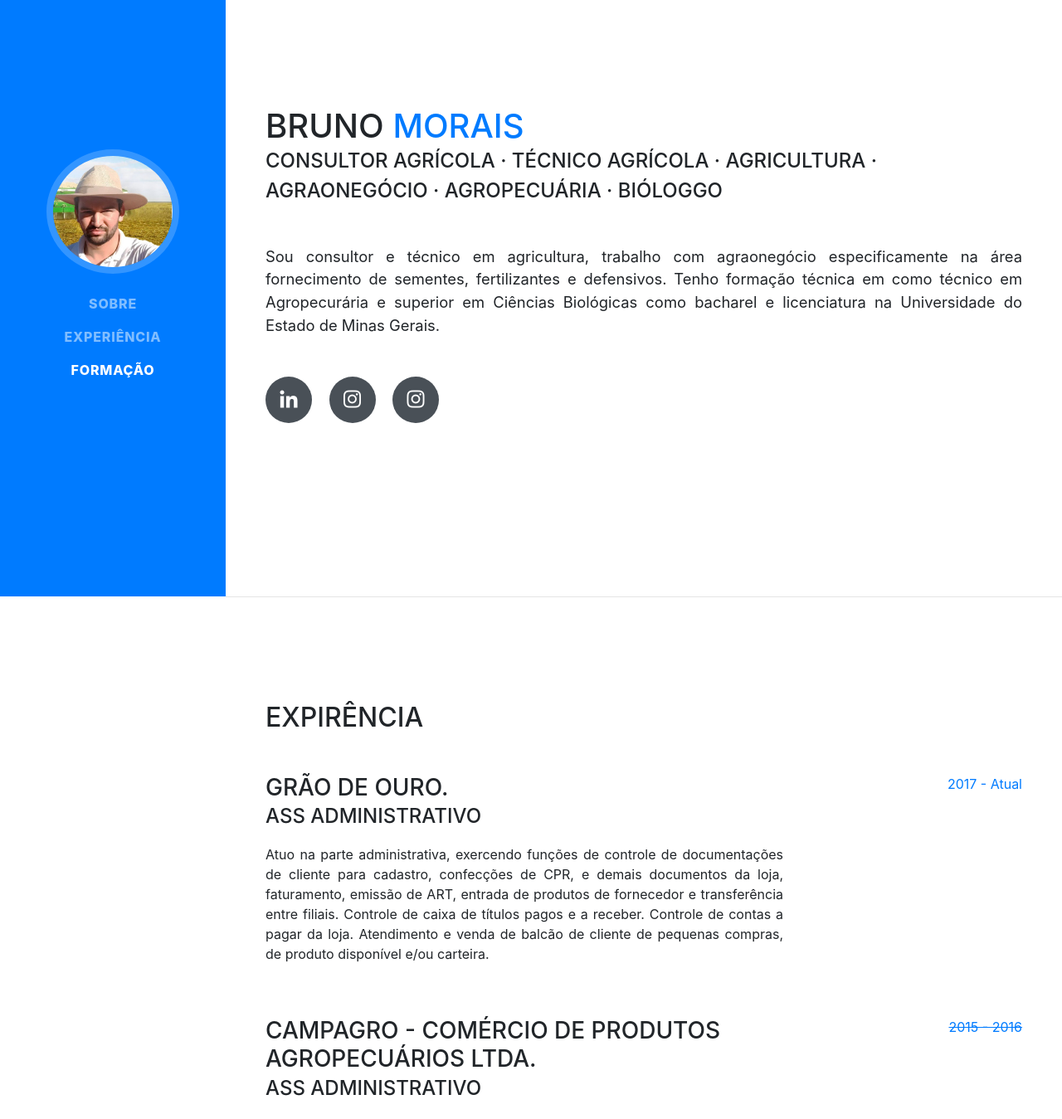
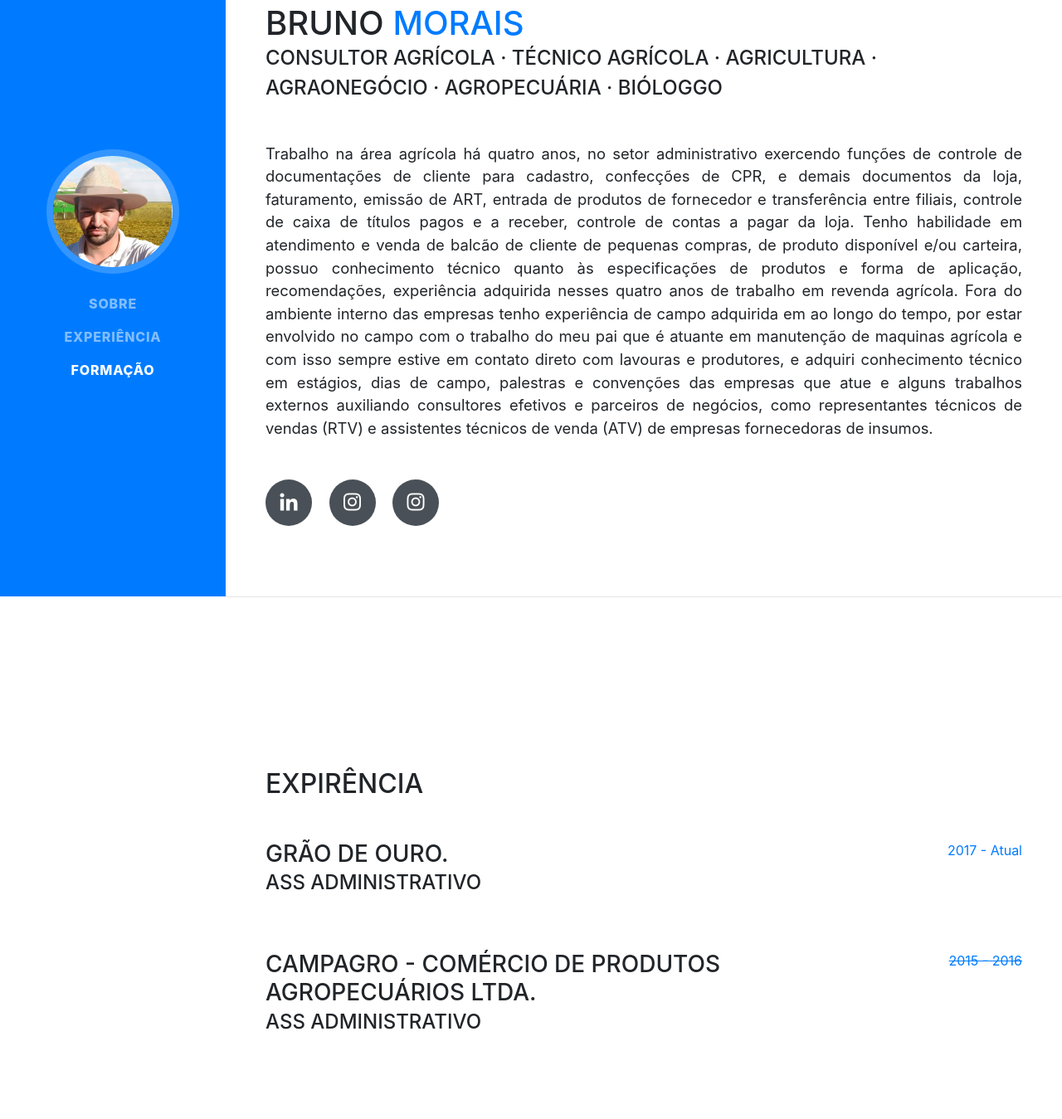
Before and after one commit to brunoagro/brunoagro.github.io, a website with bundled scripts: page index.html in a window 1280 px wide. Shown: the part 81-1430 px from the top of the page at 83% size. Built offline with nearby package versions, Linux system fonts and the light colour scheme; a web font is replaced by a local one.

Commit message:
update index

```diff
--- a/index.html
+++ b/index.html
@@ -62,8 +62,14 @@
                 <div class="subheading mb-5">
                     Consultor Agrícola · Técnico Agrícola · Agricultura · Agraonegócio · Agropecuária · Bióloggo
                 </div>
-                <p class="lead mb-5" style="text-align: justify"> Sou consultor e técnico em agricultura, trabalho com agraonegócio especificamente na área fornecimento de sementes, fertilizantes e defensivos. Tenho formação técnica em como técnico em Agropecurária e superior em Ciências Biológicas como
-                    bacharel e licenciatura na Universidade do Estado de Minas Gerais.</p>
+                <p class="lead mb-5" style="text-align: justify">
+                    Trabalho na área agrícola há quatro anos, no setor administrativo exercendo funções de controle de documentações de cliente para cadastro, confecções de CPR, e demais documentos da loja, faturamento, emissão de ART, entrada de produtos de fornecedor e
+                    transferência entre filiais, controle de caixa de títulos pagos e a receber, controle de contas a pagar da loja. Tenho habilidade em atendimento e venda de balcão de cliente de pequenas compras, de produto disponível e/ou carteira,
+                    possuo conhecimento técnico quanto às especificações de produtos e forma de aplicação, recomendações, experiência adquirida nesses quatro anos de trabalho em revenda agrícola. Fora do ambiente interno das empresas tenho experiência
+                    de campo adquirida em ao longo do tempo, por estar envolvido no campo com o trabalho do meu pai que é atuante em manutenção de maquinas agrícola e com isso sempre estive em contato direto com lavouras e produtores, e adquiri conhecimento
+                    técnico em estágios, dias de campo, palestras e convenções das empresas que atue e alguns trabalhos externos auxiliando consultores efetivos e parceiros de negócios, como representantes técnicos de vendas (RTV) e assistentes técnicos
+                    de venda (ATV) de empresas fornecedoras de insumos.
+                </p>
                 <div class="social-icons">
                     <a href="https://www.linkedin.com/in/bruno-l-de-morais-30589b52/">
                         <i class="fab fa-linkedin-in" title="Meu perfil no Linkedin"></i>
@@ -89,8 +95,6 @@
                         <h3 class="mb-0">Grão de Ouro.</h3>
                         <div class="subheading mb-3">Ass Administrativo</div>
                         <p style="text-align: justify;">
-                            Atuo na parte administrativa, exercendo funções de controle de documentações de cliente para cadastro, confecções de CPR, e demais documentos da loja, faturamento, emissão de ART, entrada de produtos de fornecedor e transferência entre filiais. Controle
-                            de caixa de títulos pagos e a receber. Controle de contas a pagar da loja. Atendimento e venda de balcão de cliente de pequenas compras, de produto disponível e/ou carteira.
                         </p>
                     </div>
 
```
